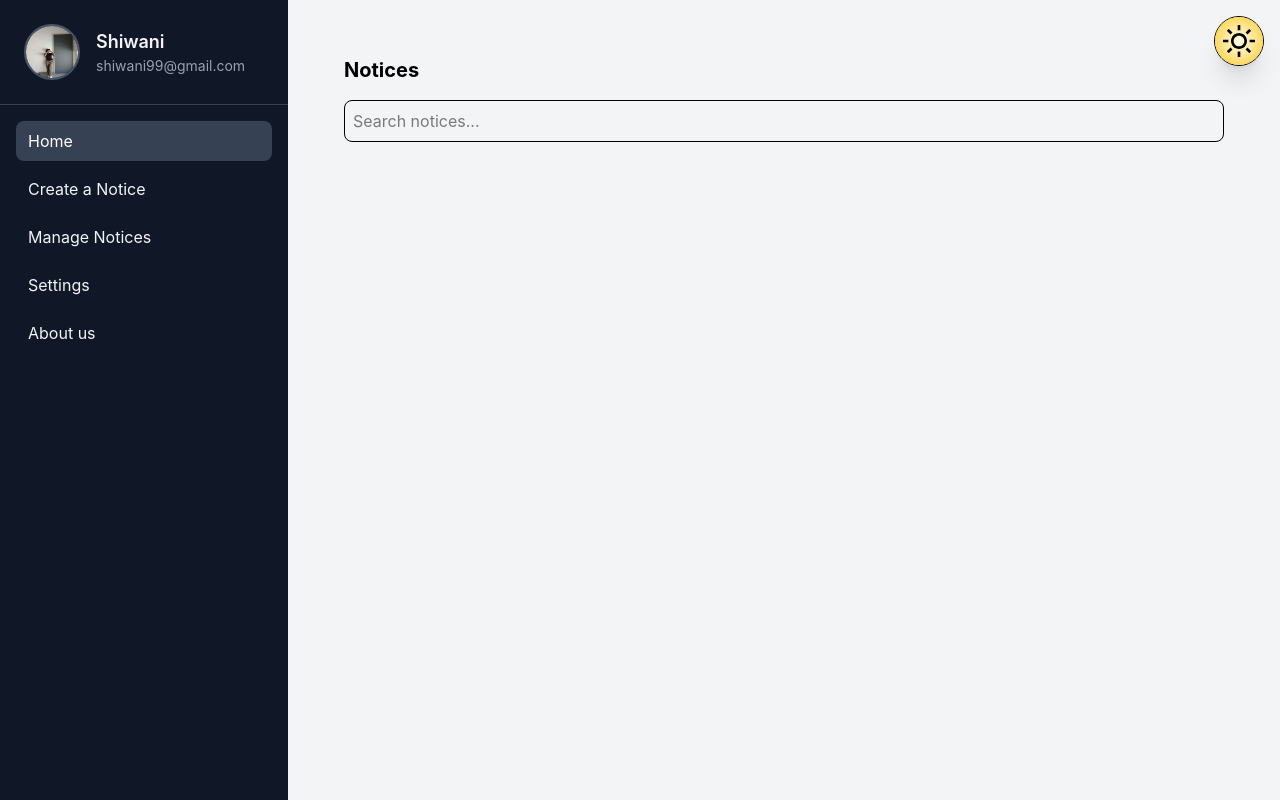
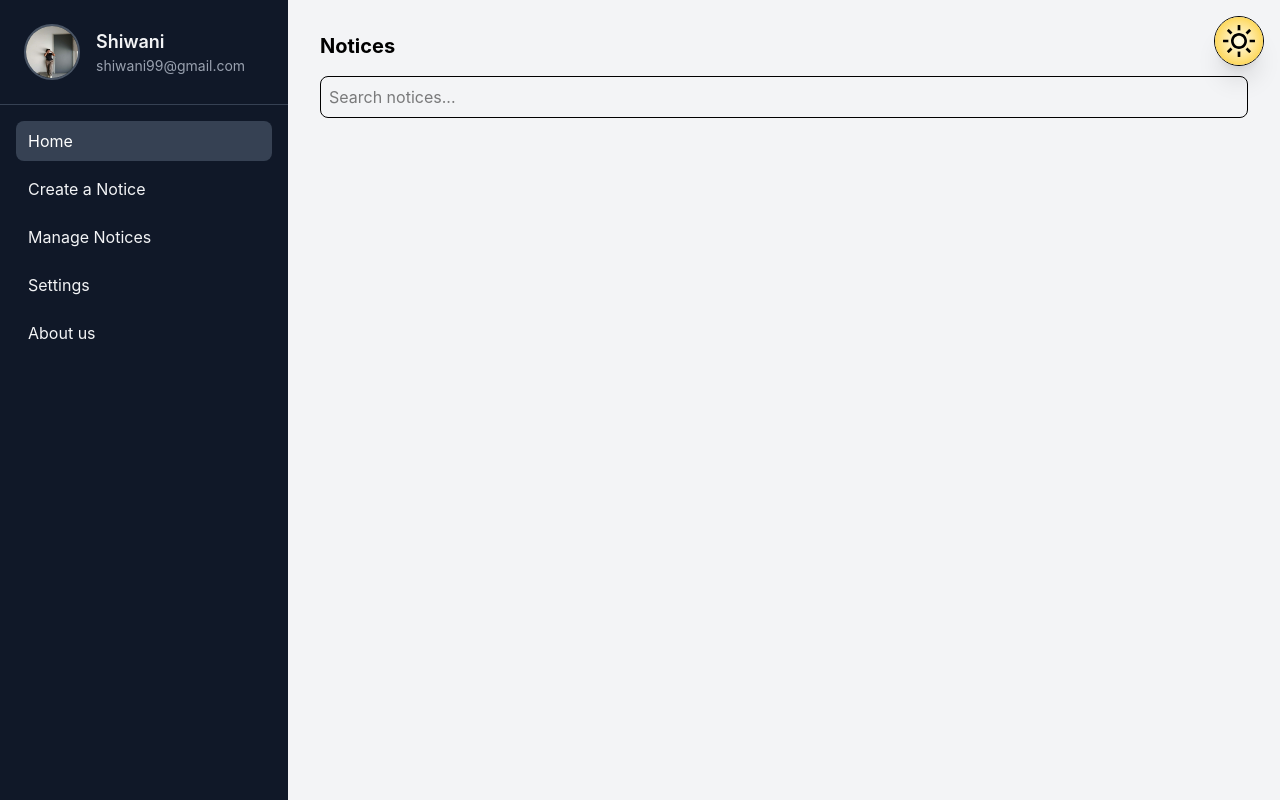
Before and after one commit to shiwani-dev/Notice-System, a React (Vite) app: page /dashboard in a window 1280 px wide. Built offline with nearby package versions, Linux system fonts and the light colour scheme; sample sign-in values are in the browser's storage.

Commit message:
conflict creation

```diff
--- a/src/components/HomeNotices.jsx
+++ b/src/components/HomeNotices.jsx
@@ -17,7 +17,7 @@ function HomeNotices() {
   );
 
   return (
-    <div className="p-6">
+    <div className="p-6bsdkjsl;kjd; ">
       <h1 className="text-xl font-bold mb-4">{t.notices}</h1>
 
       <input
```
